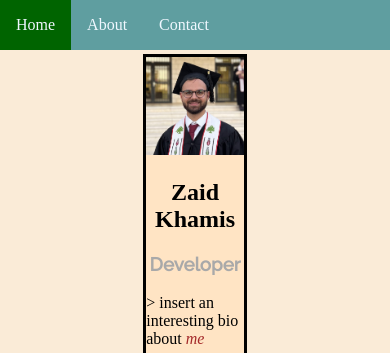
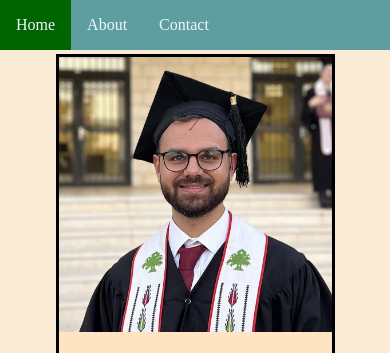
Before and after one commit to zaid-kh/css-4, a plain HTML site: page 9/4/portfolio/index.html in a window 390 px wide. Shown: the top 353 px of the page. Drawn offline with Linux system fonts and the light colour scheme.

Commit message:
exercise 9.4

```diff
--- a/9/4/portfolio/style.css
+++ b/9/4/portfolio/style.css
@@ -71,3 +71,9 @@ li {
 #socials-list img {
     width: 3em;
 }
+
+@media only screen and (max-width: 650px) {
+    main {
+        width: 70%;
+    }
+}
```
